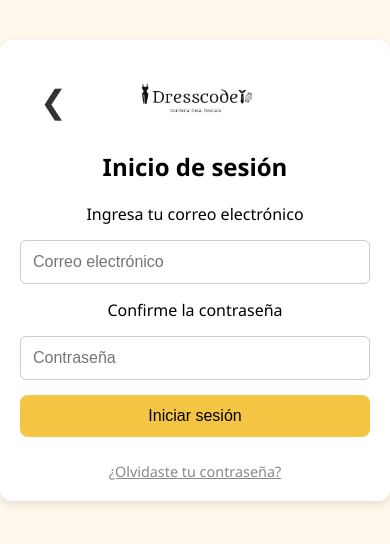
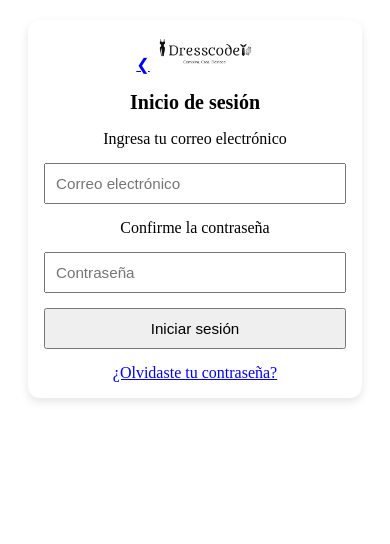
Before and after one commit to davcamshow/DressCode, a Django app: page /login/ in a window 390 px wide. Shown: the top 544 px of the page. Run offline with Django 5.2, Linux system fonts and the light colour scheme.

Commit message:
Responsivas de login y resto

```diff
--- a/DressCode/mydresscode/static/css/login.css
+++ b/DressCode/mydresscode/static/css/login.css
@@ -1,11 +1,23 @@
-
-body {
-  margin: 0;
-  font-family: 'Segoe UI', sans-serif;
-  background-color: #fff8ec;
+/* Botón de registro */
+.btn-rojo {
+  background-color: #e74c3c;
+  color: #fff;
+  border: none;
+  padding: 12px;
+  font-size: 1rem;
+  border-radius: 8px;
+  cursor: pointer;
+  text-decoration: none;
+  display: inline-block;
+  transition: background-color 0.2s ease;
+  text-align: center;
 }
 
-/* Contenedor principal de la pantalla */
+.btn-rojo:hover {
+  background-color: #c0392b;
+}
+
+/* Contenedor principal */
 .pantalla-login {
   max-width: 400px;
   margin: 40px auto;
@@ -16,74 +28,35 @@ body {
   box-shadow: 0 4px 10px rgba(0, 0, 0, 0.1);
 }
 
-/* Header */
-header {
-  display: flex;
-  align-items: center;
-  justify-content: center;
-  position: relative;
-  height: 80px;
-  padding: 0 20px;
-  background-color: #fff;
-}
-
-/* Flecha de regreso */
-.back-btn {
-  position: absolute;
-  left: 20px;
-  font-size: 2rem;
-  color: #333;
-  text-decoration: none;
-  z-index: 2;
-}
-
-/* Logo centrado */
-.logo-small {
-  width: 120px;
-  height: auto;
-}
-
-/* Título */
-h2 {
-  margin-top: 10px;
-  margin-bottom: 20px;
-}
-
-/* Formulario de login */
+/* Formulario y botones */
 .login-form {
   display: flex;
   flex-direction: column;
   gap: 15px;
 }
 
-.login-form input {
-  padding: 12px;
-  font-size: 1rem;
-  border: 1px solid #ccc;
-  border-radius: 6px;
+/* Responsivo */
+@media (max-width: 480px) {
+  .pantalla-login {
+    margin: 20px;
+    padding: 16px;
   }
 
-/* Botón de inicio de sesión */
-.btn-amarillo {
-  background-color: #f4c542;
-  color: #000;
-  border: none;
-  padding: 12px;
-  font-size: 1rem;
-  border-radius: 8px;
-  cursor: pointer;
-  transition: background-color 0.2s ease;
+  h2 {
+    font-size: 20px;
   }
 
-.btn-amarillo:hover {
-  background-color: #e6b800;
+  .btn-amarillo, .btn-rojo {
+    font-size: 0.95rem;
+    padding: 10px;
   }
 
-/* Link de olvidaste contraseña */
-.olvide {
-  margin-top: 10px;
-  font-size: 0.9rem;
-  color: #888;
-  text-decoration: underline;
-  display: inline-block;
+  .logo-small {
+    width: 100px;
   }
+
+  .login-form input {
+    font-size: 0.95rem;
+    padding: 10px;
+  }
+}
--- a/DressCode/mydresscode/templates/login.html
+++ b/DressCode/mydresscode/templates/login.html
@@ -9,9 +9,7 @@
   <link rel="stylesheet" href="{% static 'css/login.css' %}">
 </head>
 
-
 <body>
-  <!-- Pantalla Login -->
   <section class="pantalla pantalla-login">
 
     <header>
--- a/DressCode/mydresscode/templates/newPassword.html
+++ b/DressCode/mydresscode/templates/newPassword.html
@@ -18,7 +18,8 @@
     </header>
 
     <h2>Ingresa la nueva contraseña</h2>
-    <form class="form-nueva">
+    <form class="form-nueva" method="post">
+      {% csrf_token %}
       <input type="password" placeholder="Contraseña" required>
       <input type="password" placeholder="Confirmar contraseña" required>
       <button type="submit" class="btn-amarillo">Guardar cambios</button>
--- a/DressCode/mydresscode/templates/recovery.html
+++ b/DressCode/mydresscode/templates/recovery.html
@@ -17,9 +17,10 @@
       <img src="{% static 'img/logo.jpg' %}" alt="Logo Dresscode" class="logo-small">
     </header>
 
-    <h2>Recuperación de contraseña</h2>
+    <h2>Recuperación de cuenta</h2>
     <p>Ingresa tu correo electrónico y te enviaremos un enlace para restablecer tu contraseña</p>
-    <form class="form-recuperar">
+    <form class="form-recuperar" method="post">
+      {% csrf_token %}
       <input type="email" placeholder="correoelectronico@dominio.com" required>
       <button type="submit" class="btn-rojo">Recuperar</button>
     </form>
--- a/DressCode/mydresscode/templates/welcome.html
+++ b/DressCode/mydresscode/templates/welcome.html
@@ -9,7 +9,6 @@
   <link rel="stylesheet" href="{% static 'css/welcome.css' %}">
 </head>
 
-
 <body>
 
   <!-- Pantalla de Inicio -->
@@ -20,7 +19,7 @@
 
     <div class="botones">
       <a href="{% url 'login' %}" class="btn btn-naranja">Iniciar sesión</a>
-      <button class="btn btn-rojo">¿Eres nuevo? Crea tu cuenta</button>
+      <a href="{% url 'register' %}" class="btn btn-rojo">¿Eres nuevo? Crea tu cuenta</a>
       <a href="{% url 'recovery' %}" class="recuperar">Recuperar cuenta</a>
     </div>
   </section>
--- a/DressCode/mydresscode/urls.py
+++ b/DressCode/mydresscode/urls.py
@@ -6,4 +6,5 @@ urlpatterns = [
     path('login/', views.login_view, name='login'),
     path('recovery/', views.recovery_view, name='recovery'),
     path('newPassword/', views.newPassword_view, name='newPassword'),
+    path('register/', views.register_view, name='register'),
 ]
--- a/DressCode/mydresscode/views.py
+++ b/DressCode/mydresscode/views.py
@@ -11,3 +11,6 @@ def recovery_view(request):
 
 def newPassword_view(request):
     return render(request, 'newPassword.html')
+
+def register_view(request):
+    return render(request, 'register.html')
```
Also changed, not shown: DressCode/mydresscode/static/css/newPassword.css (+55 -17 lines), DressCode/mydresscode/static/css/recovery.css (+57 -15 lines), DressCode/mydresscode/static/css/welcome.css (+39 -6 lines). Lines whose indentation alone changed are shown as unchanged.
